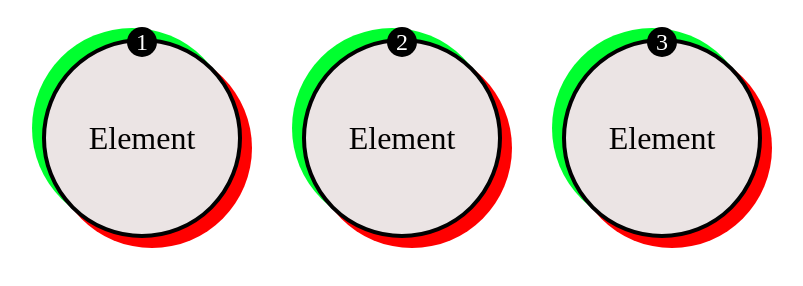
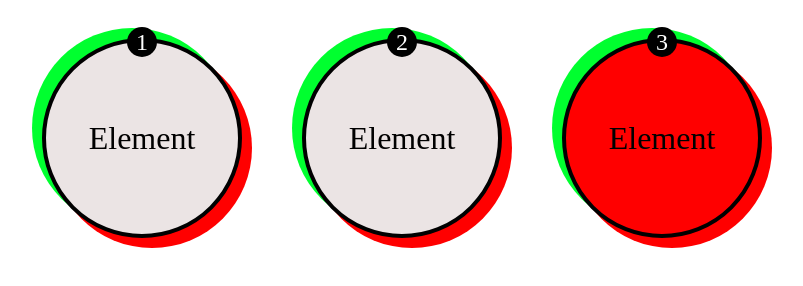
Before and after one commit to Aghiles-web/layout-with-flexbox, a plain HTML site: page index.html in a window 1280 px wide. Shown: the whole page, without its empty margins (238-1041 px from the left). Drawn offline with Linux system fonts and the light colour scheme.

Commit message:
some changes

```diff
--- a/index.html
+++ b/index.html
@@ -13,7 +13,7 @@
 
     <div ctnt="1">Element</div>
     <div ctnt="2">Element</div>
-    <div ctnt="3">Element</div>
+    <div ctnt="3" style="background-color: red;">Element</div>
 </body>
 
 </html>
```
